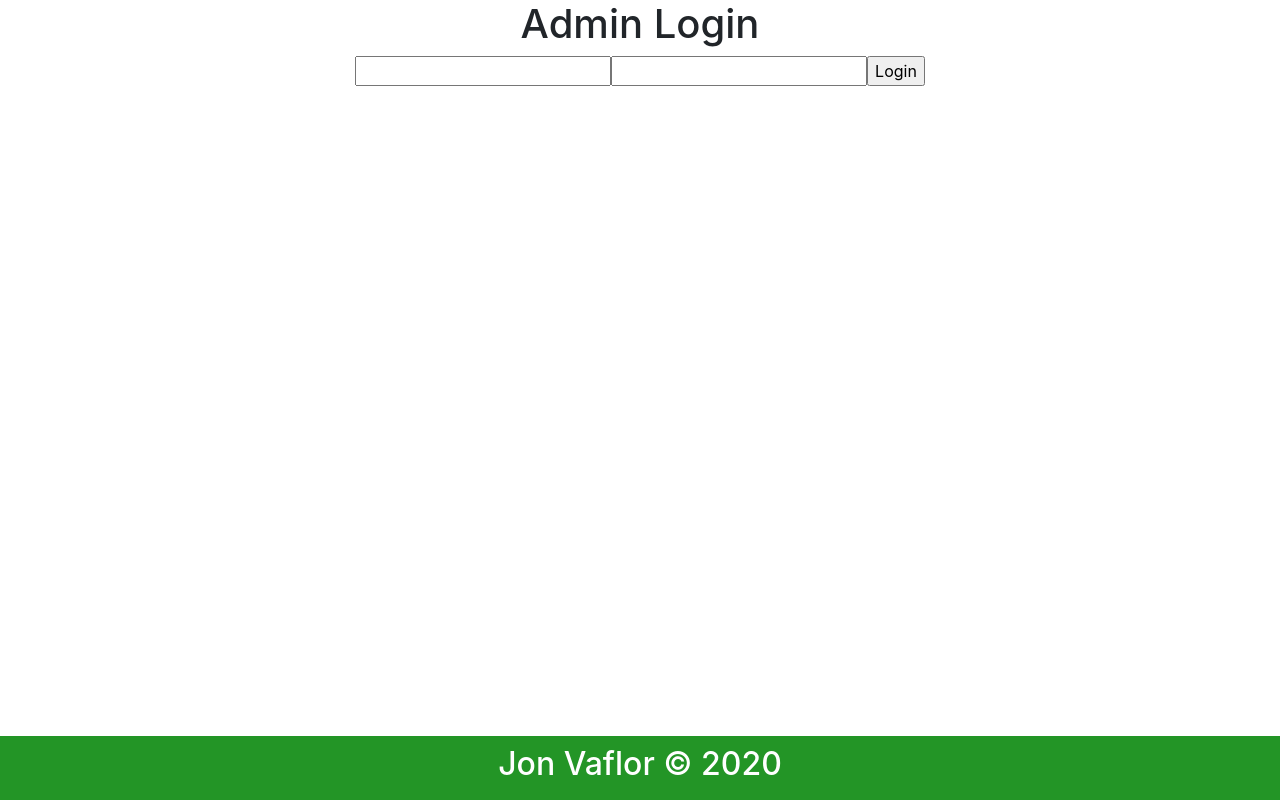
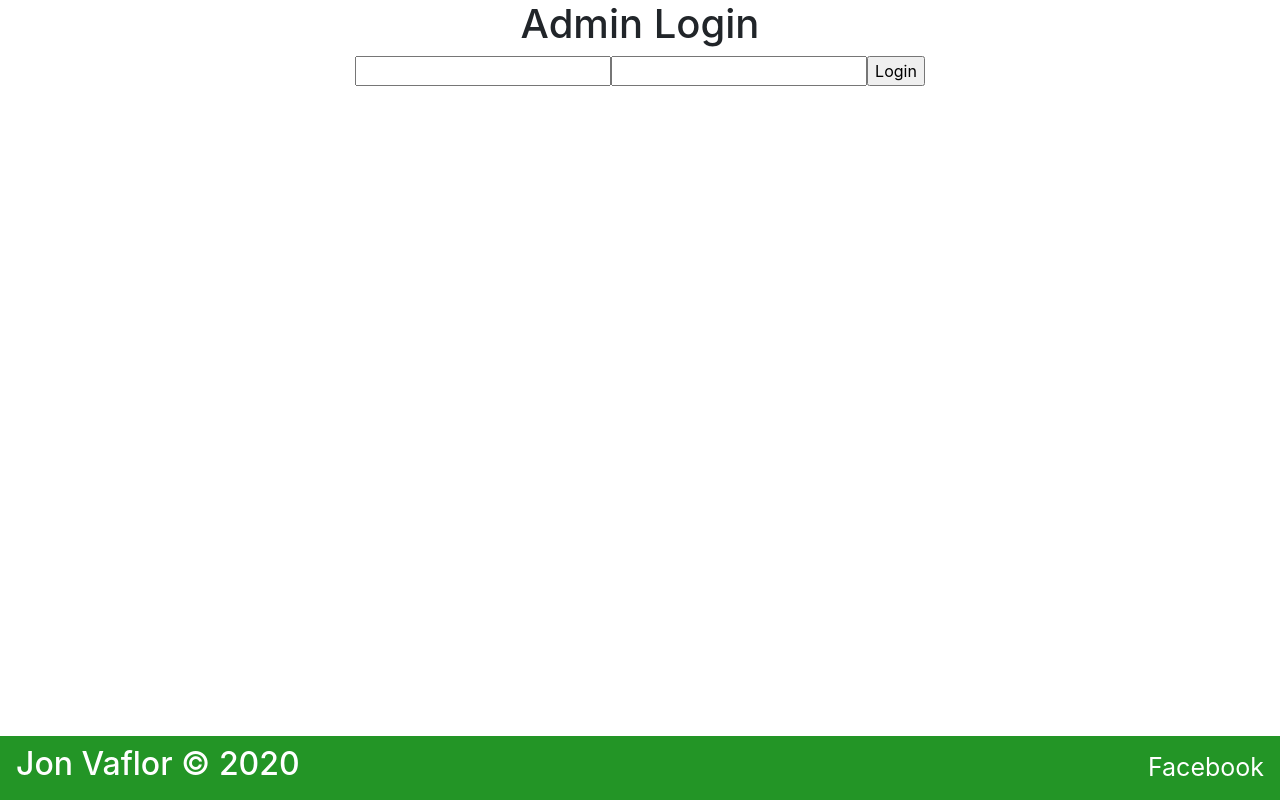
Before and after one commit to Jonny2424/JTV-Frontend, a React (Create React App) app in the folder jtv-app-frontend/: page /admin in a window 1280 px wide. Built offline with nearby package versions, Linux system fonts and the light colour scheme.

Commit message:
added facebook link

```diff
--- a/jtv-app-frontend/src/components/webpageComponents/Footer.js
+++ b/jtv-app-frontend/src/components/webpageComponents/Footer.js
@@ -3,9 +3,12 @@ import { Navbar } from 'react-bootstrap';
 
 export default function Footer() {
     return (
-        <Navbar className="justify-content-center" fixed="bottom" bg="dark" style={{textAlign: "center", color: "white"}}>
+        <Navbar className="justify-content-space-between" fixed="bottom" bg="dark" style={{textAlign: "center", color: "white", justifyContent: "space-between"}}>
             <div>
                 <h2>Jon Vaflor &copy; 2020</h2>
+            </div>
+            <div>
+            <a href="https://www.facebook.com/JTV-Auto-Detailing-173222920002021/?view_public_for=173222920002021" target="_blank" style={{textDecoration: "none", color: "white", fontSize: "25px"}}>Facebook</a>
             </div>
         </Navbar>
     )
```
